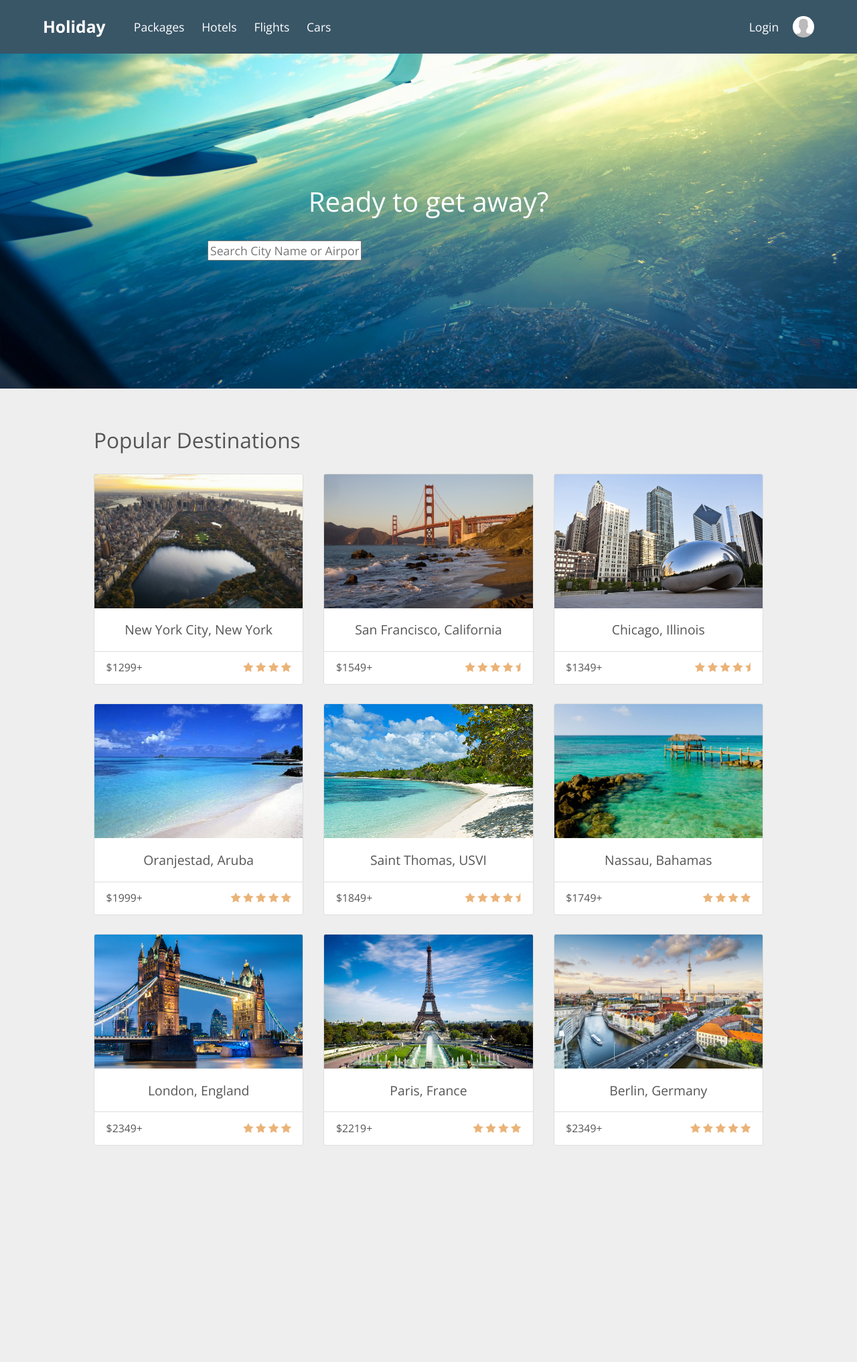
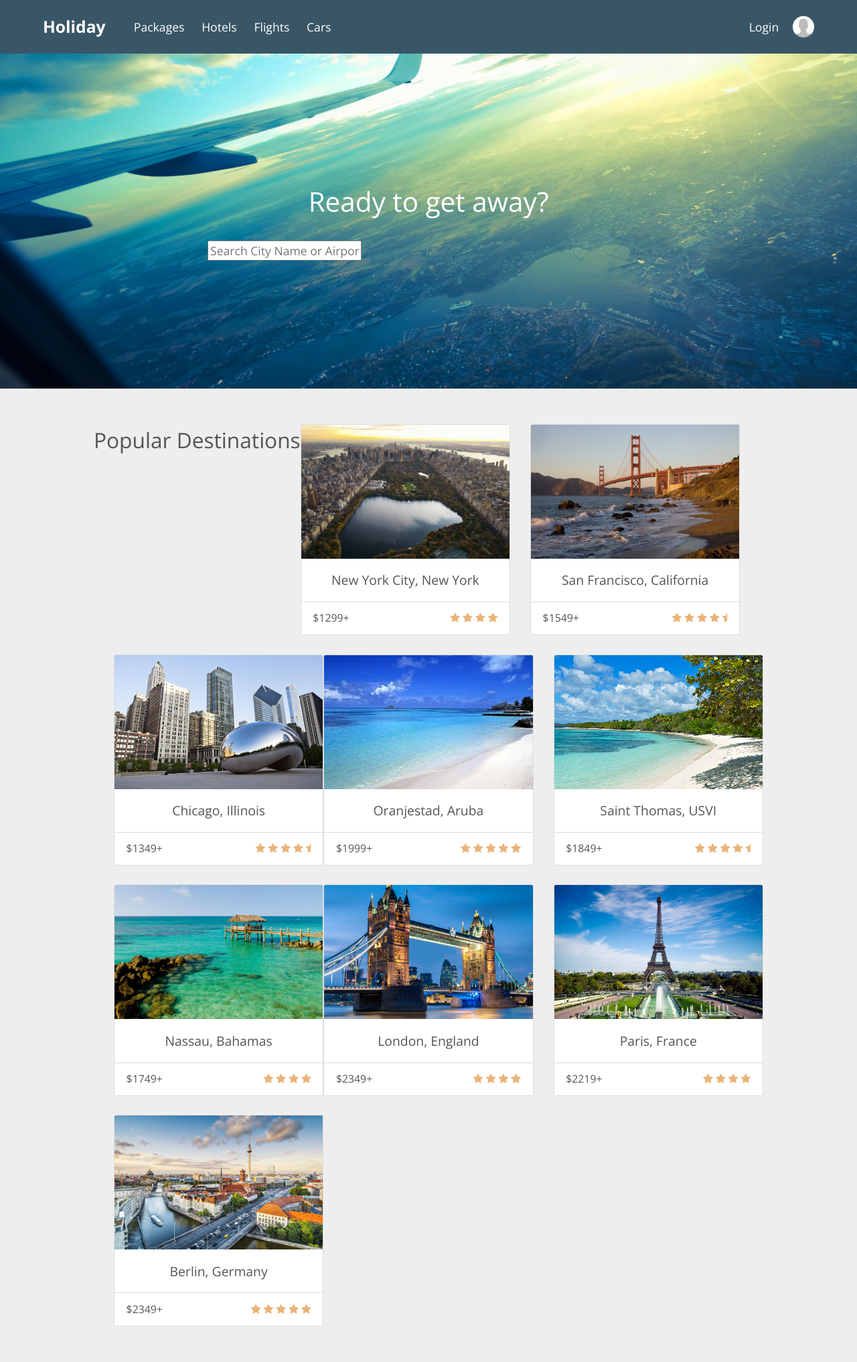
Before and after one commit to Treydor/holiday, a Jekyll site: the page built from index.html, in a window 1280 px wide. Shown: the whole page at 67% size. Built offline with Jekyll 4.4.1, drawn with Linux system fonts in a browser that asks for light colours; nearby versions of some CDN libraries; before the commit the page ends 1791 px from its top, so only the background shows below that.

Commit message:
Adds section styles

```diff
--- a/assets/stylesheets/components/_layout.scss
+++ b/assets/stylesheets/components/_layout.scss
@@ -37,3 +37,16 @@ img {
   padding: 3rem 0;
   width: 90%;
 }
+
+/*------ Section ------*/
+
+.section__header {
+  @extend %clearfix;
+  margin-bottom: 1.5rem;
+}
+
+.section__title {
+  display: block;
+  float: left;
+  margin: 0;
+}
```
